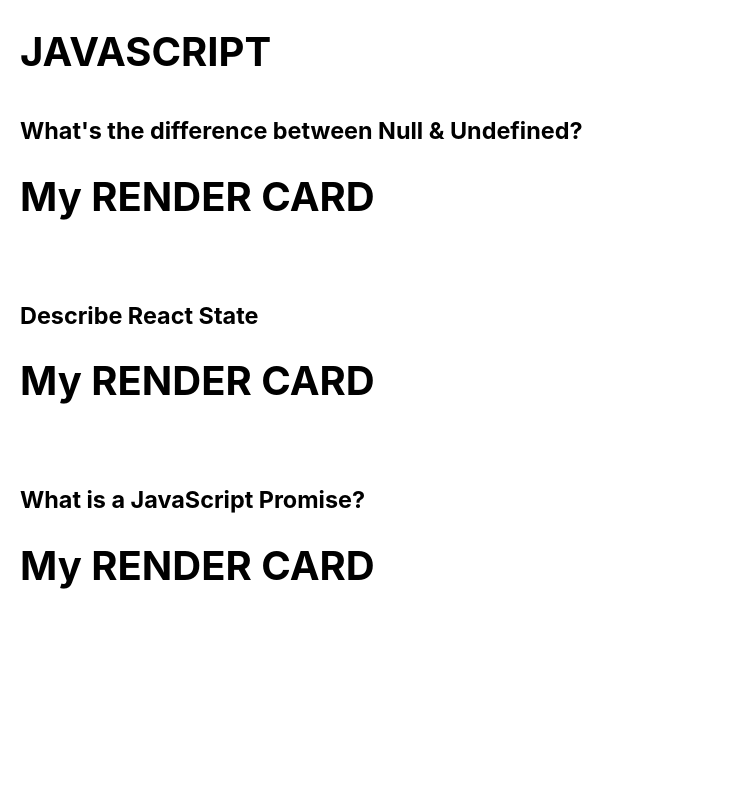
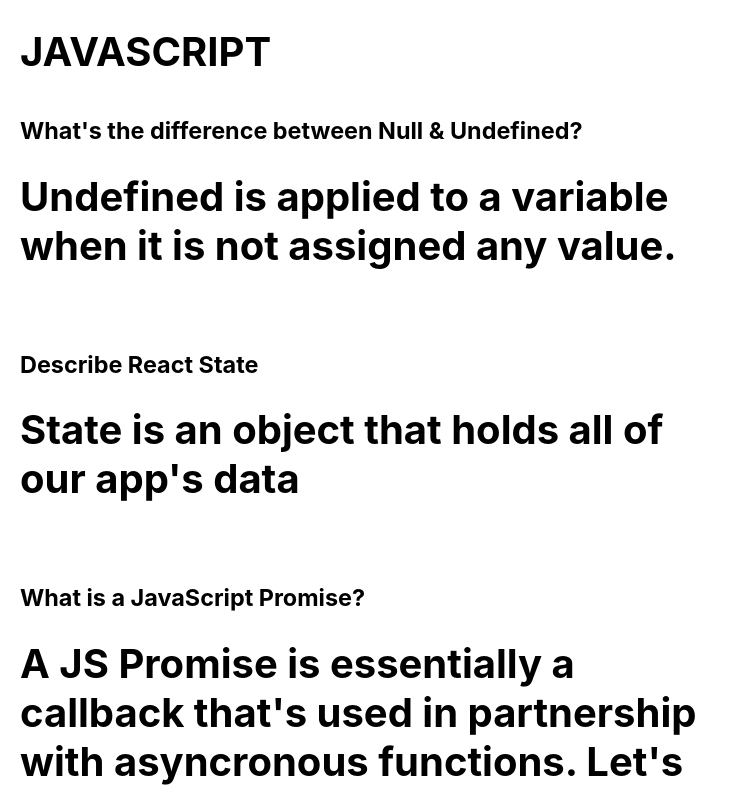
Before and after one commit to ZacharyDinerstein/coding-challenge-app--react, a React (Create React App) app: page / in a window 1280 px wide. Shown: the top 792 px of the page, without its empty margins (0-738 px from the left). Built offline with nearby package versions, Linux system fonts and the light colour scheme.

Commit message:
Got answer to display

```diff
--- a/src/components/Card/Card.js
+++ b/src/components/Card/Card.js
@@ -3,7 +3,7 @@ import CardMainContent from './CardMainContent';
 
 export default class Card extends Component {
   render() {
-    let cardData = this.props.cardData;
+    let { cardData } = this.props;
 
     return (
       <div className="card card--question">
--- a/src/components/Card/CardMainContent.js
+++ b/src/components/Card/CardMainContent.js
@@ -1,13 +1,17 @@
 import React from 'react';
 
 const CardMainContent = props => {
-  console.log(props)
-  return <h1>My RENDER CARD</h1>
+  const { cardData } = props;
+
+  console.log(cardData.answers[0].answer)
+  return (
+    <h1>{cardData.answers[0].answer}</h1>
 
 
+    )
   }
 
-// {props.cardData.answers.map((answer) => {
+  //   {props.cardData.answers.map((answer) => {
   //     return (
   //       <div className="card__answer-wrapper">
   //         <p className="card__answer">{answer.answer}</p>
```
Lines whose indentation alone changed are shown as unchanged.
